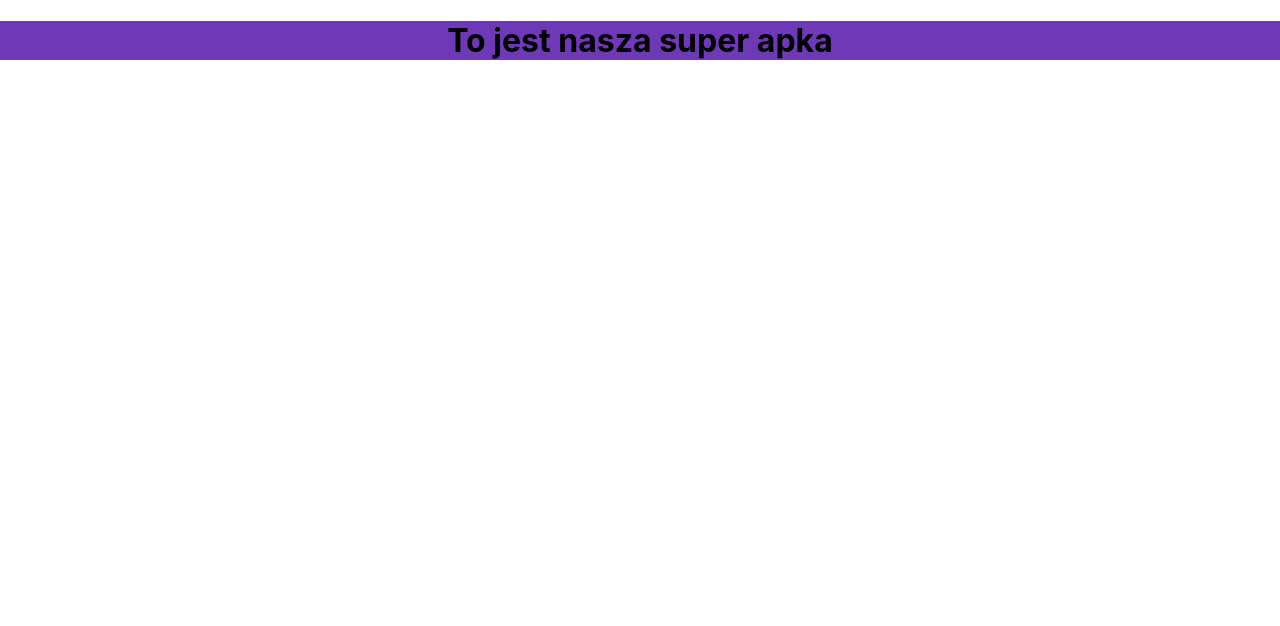
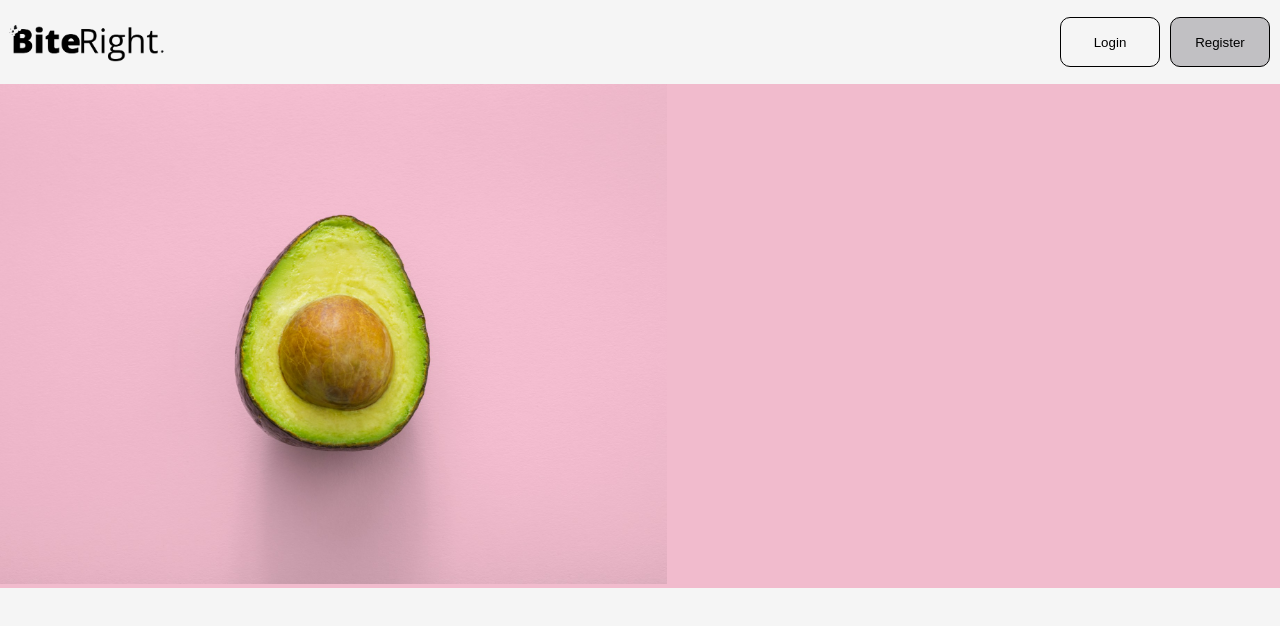
Before and after one commit to MaciejCieslik1/biteRight_webapp, a React (Create React App) app in the folder frontend/: page / in a window 1280 px wide. Shown: the top 626 px of the page. Built offline with nearby package versions, Linux system fonts and the light colour scheme.

Commit message:
landing page

```diff
--- /dev/null
+++ b/frontend/src/components/NavBar.css
@@ -0,0 +1,33 @@
+.navbar {
+  display: flex;
+  align-items: center;
+  justify-content: space-between;
+  background-color: whitesmoke;
+}
+
+.logo {
+  height: 80px;
+  width: auto;
+}
+
+.button-container {
+  margin-right: 10px;
+  display: flex;
+  gap: 10px;
+}
+
+.login-button {
+  height: 50px;
+  width: 100px;
+  background-color: rgba(255, 255, 255, 0);
+  border-radius: 10px;
+  border: 1px solid black;
+}
+
+.register-button {
+  height: 50px;
+  width: 100px;
+  background-color: rgb(193, 192, 195);
+  border-radius: 10px;
+  border: 1px solid black;
+}
--- /dev/null
+++ b/frontend/src/components/NavBar.js
@@ -0,0 +1,19 @@
+import React from "react";
+import logo from "../assets/logo.png";
+import "./NavBar.css";
+
+const NavBar = () => {
+  return (
+    <nav class="navbar">
+      <div class="logo-container">
+        <img class="logo" src={logo}></img>
+      </div>
+      <div class="button-container">
+        <button class="login-button"> Login </button>
+        <button class="register-button"> Register </button>
+      </div>
+    </nav>
+  );
+};
+
+export default NavBar;
--- /dev/null
+++ b/frontend/src/pages/landing_page/landingPage.css
@@ -0,0 +1,14 @@
+.landing-page-container {
+  width: 100%;
+  height: 100vh;
+  background-color: whitesmoke;
+}
+
+.picture-avocado {
+  width: auto;
+  height: 500px;
+}
+
+.welcome-container {
+  background-color: #f1bbcd;
+}
--- /dev/null
+++ b/frontend/src/pages/landing_page/landingPage.js
@@ -0,0 +1,17 @@
+import React from "react";
+import NavBar from "../../components/NavBar";
+import "./landingPage.css";
+import avocado from "../../assets/avocado.jpg";
+
+const LandingPage = () => {
+  return (
+    <div class="landing-page-container">
+      <NavBar />
+      <div class="welcome-container">
+        <img class="picture-avocado" src={avocado} />
+      </div>
+    </div>
+  );
+};
+
+export default LandingPage;
--- a/frontend/src/pages/landing_page/test.js
+++ /dev/null
@@ -1,11 +0,0 @@
-import React from "react";
-
-const Test = () => {
-  return (
-    <div className="App">
-      <h1>To jest nasza super apka</h1>
-    </div>
-  );
-};
-
-export default Test;
--- a/frontend/src/routes/AppRoutes.js
+++ b/frontend/src/routes/AppRoutes.js
@@ -1,6 +1,6 @@
 import React from "react";
 import { Routes, Route } from "react-router-dom";
-import TestPage from "../pages/landing_page/test";
+import TestPage from "../pages/landing_page/landingPage";
 
 const AppRoutes = () => {
   return (
```
Also changed, not shown: frontend/src/assets/avocado.jpg (added), frontend/src/assets/logo.png (added).
